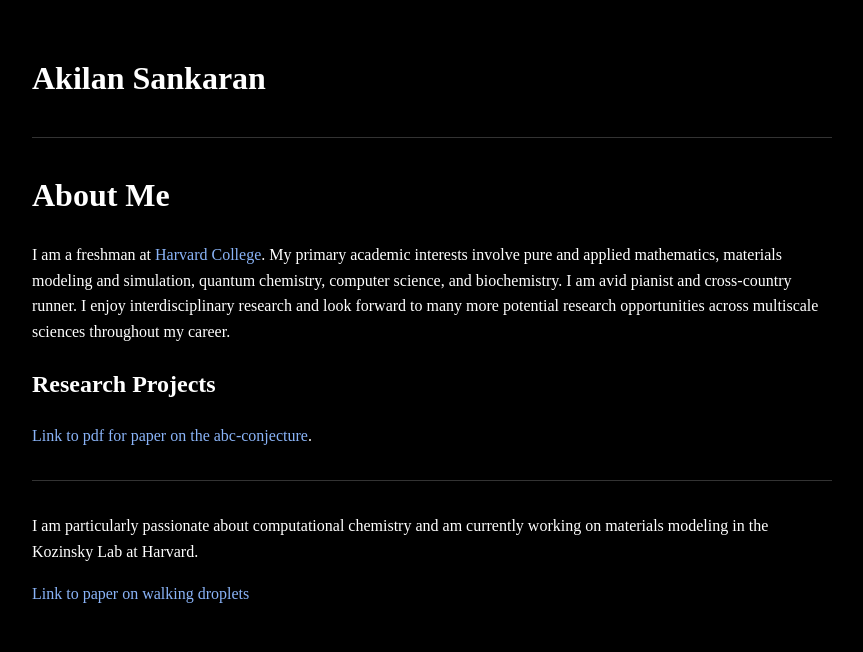
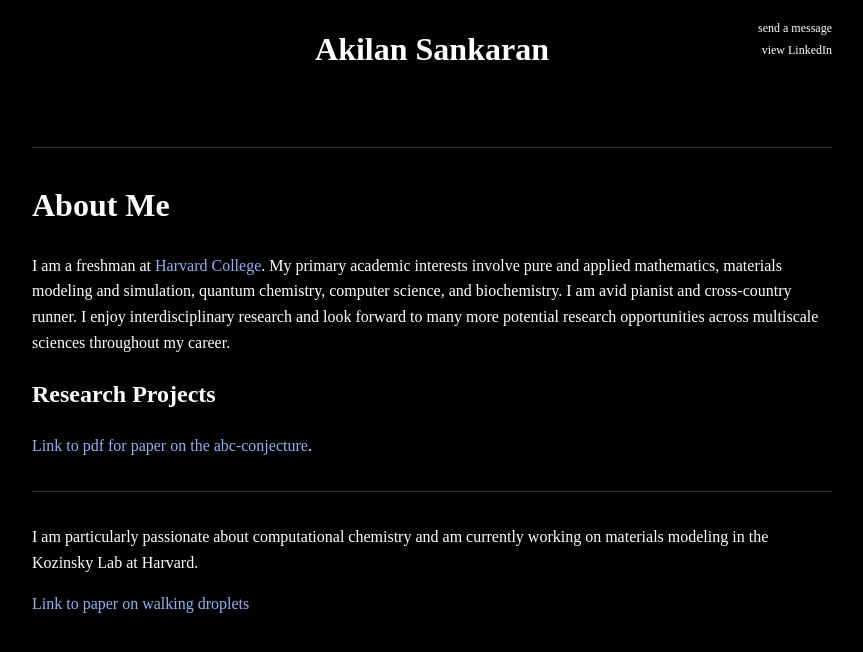
Before and after one commit to akilansankaran/akilansankaran.github.io, a Jekyll site: the page built from index.md, in a window 1280 px wide. Shown: the top 652 px of the page, without its empty margins (208-1071 px from the left). Built offline with Jekyll 4.4.1, drawn with Linux system fonts in a browser that asks for light colours.

Commit message:
links etc

```diff
--- a/_layouts/default.html
+++ b/_layouts/default.html
@@ -7,6 +7,13 @@
     <link rel="stylesheet" href="{{ '/assets/css/main.css' | relative_url }}">
   </head>
   <body>
+    <header class="site-header">
+      <h1 class="site-title">Akilan Sankaran</h1>
+      <nav class="contact-links">
+        <a href="mailto:akilansankaran@college.harvard.edu">send a message</a>
+        <a href="https://linkedin.com/in/akilan-sankaran/" target="_blank" rel="noopener noreferrer">view LinkedIn</a>
+      </nav>
+    </header>
     <main class="container">
       {{ content }}
     </main>
--- a/assets/css/main.css
+++ b/assets/css/main.css
@@ -11,6 +11,40 @@ html, body {
 }
 /* Allows us to effectively create the dark theme. first line is background, second line is text color. */
 /* third line gives us the margin/padding characterization, and the eighth gives us the font family. */
+
+/* Header with centered title and top-right contact links */
+.site-header {
+  position: relative;
+  max-width: 800px;
+  margin: 0 auto;
+  padding: 1.5rem 1rem 0.5rem;
+}
+
+.site-title {
+  text-align: center;
+  margin: 0;
+  color: #fff;
+}
+
+.contact-links {
+  position: absolute;
+  top: 1.2rem;
+  right: 1rem;
+  display: flex;
+  flex-direction: column;
+  align-items: flex-end;
+  gap: 0.15rem;
+  font-size: 0.75rem; /* small links */
+}
+
+.contact-links a {
+  color: #fff;
+}
+
+.contact-links a:hover,
+.contact-links a:focus {
+  text-decoration: underline;
+}
 
 main.container {
   max-width: 800px;
```
Also changed, not shown: index.md (+0 -3 lines).
